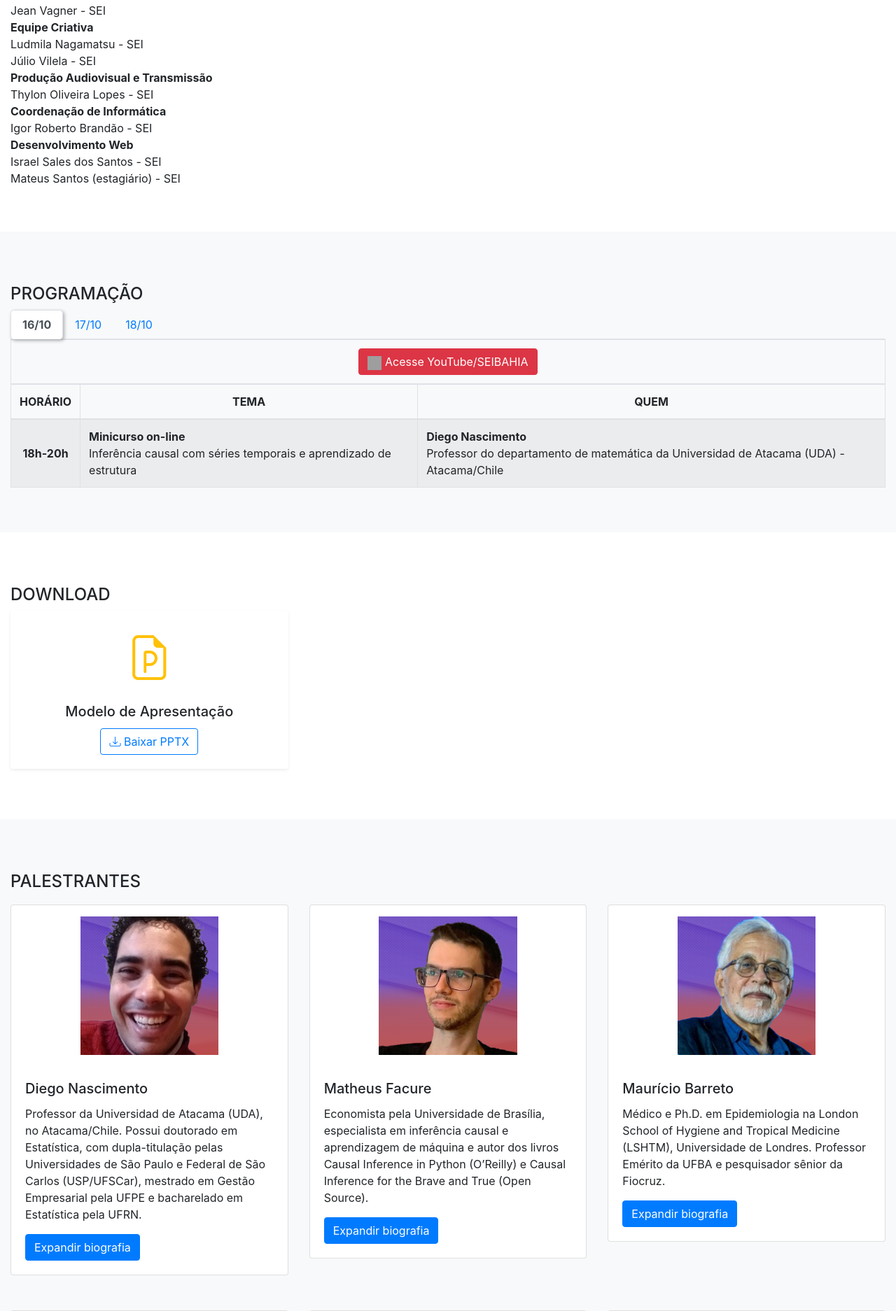
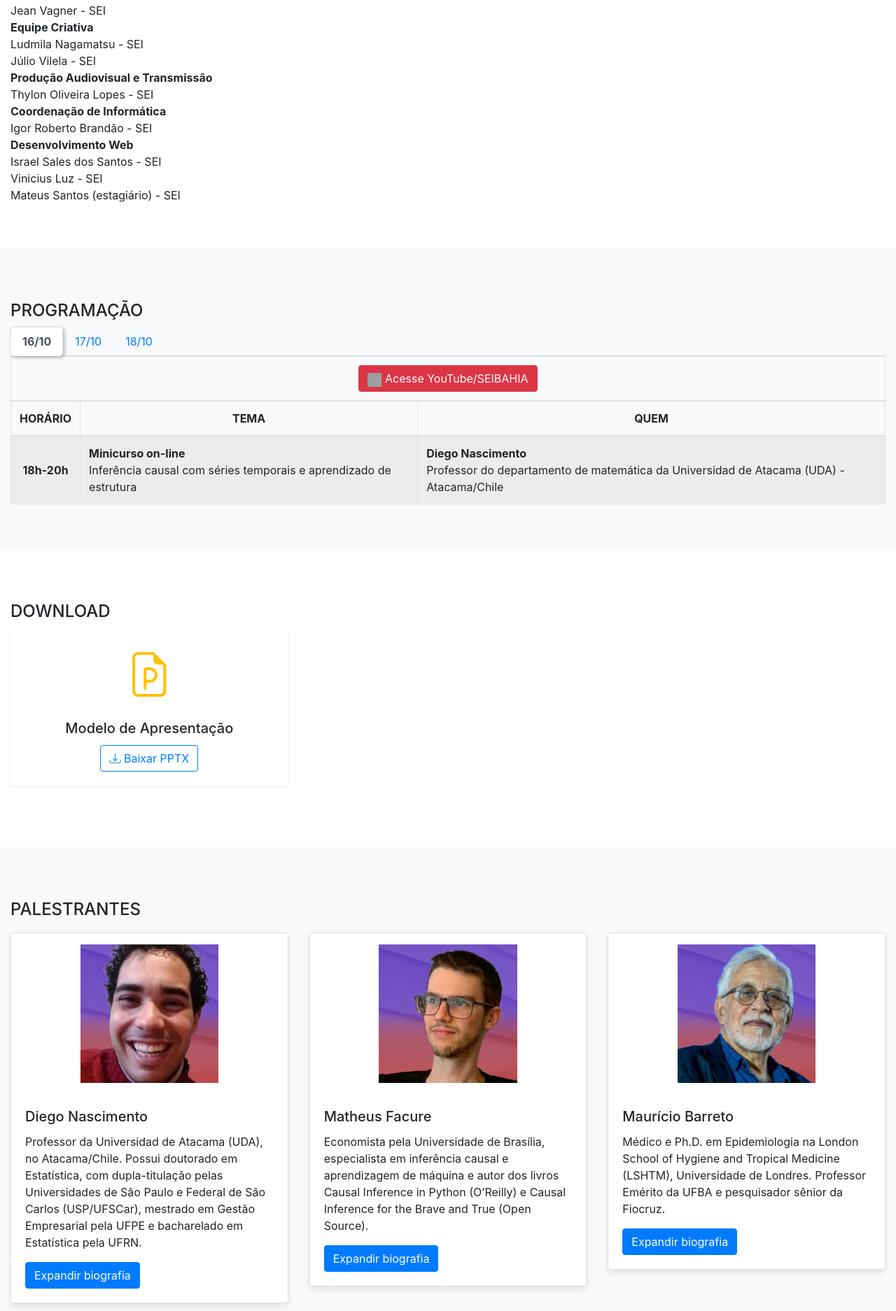
Before and after one commit to coinfsei/sei-ebest, a PHP site: page /2024/index.php in a window 1280 px wide. Shown: the part 1803-3677 px from the top of the page at 70% size. Run offline with PHP 8.4, Linux system fonts and the light colour scheme; grey boxes are pictures that could not be loaded.

Commit message:
Alteracao nas secoes palestrantes e sobre

```diff
--- a/2024/css/palestrante.css
+++ b/2024/css/palestrante.css
@@ -1,3 +1,4 @@
-#speakers .card {
-    margin-bottom: 30px;
-}
+.card {
+    box-shadow: 0 4px 8px rgba(0, 0, 0, 0.1);
+    margin-bottom: 1rem;
+  }
--- a/2024/snippets/sobre.html
+++ b/2024/snippets/sobre.html
@@ -66,6 +66,7 @@
             <li>Igor Roberto Brandão - SEI</li>
             <li><b>Desenvolvimento Web</b></li>
             <li>Israel Sales dos Santos - SEI</li>
+            <li>Vinicius Luz - SEI</li>
             <li>Mateus Santos (estagiário) - SEI</li>
         </ul>
     </div>
```
